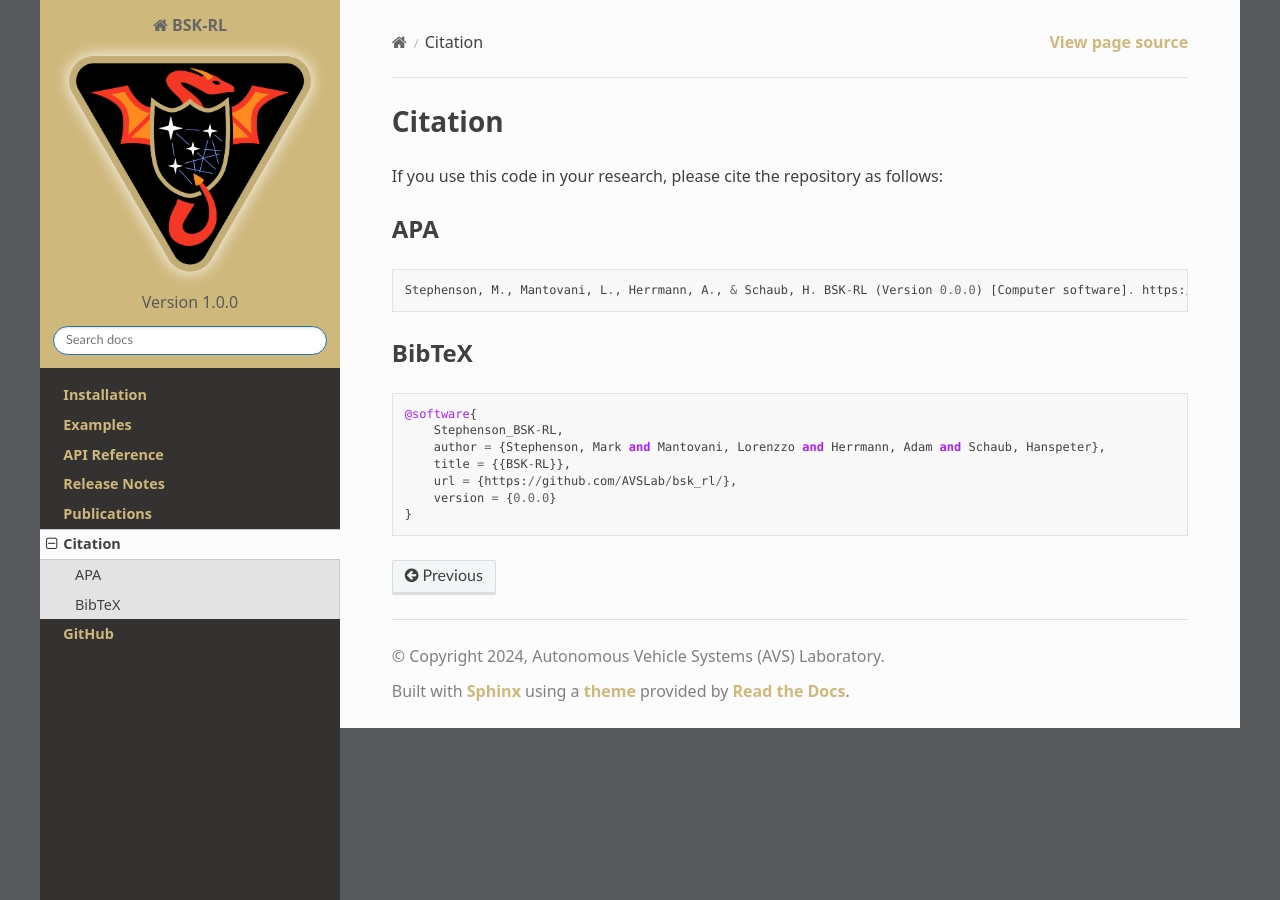
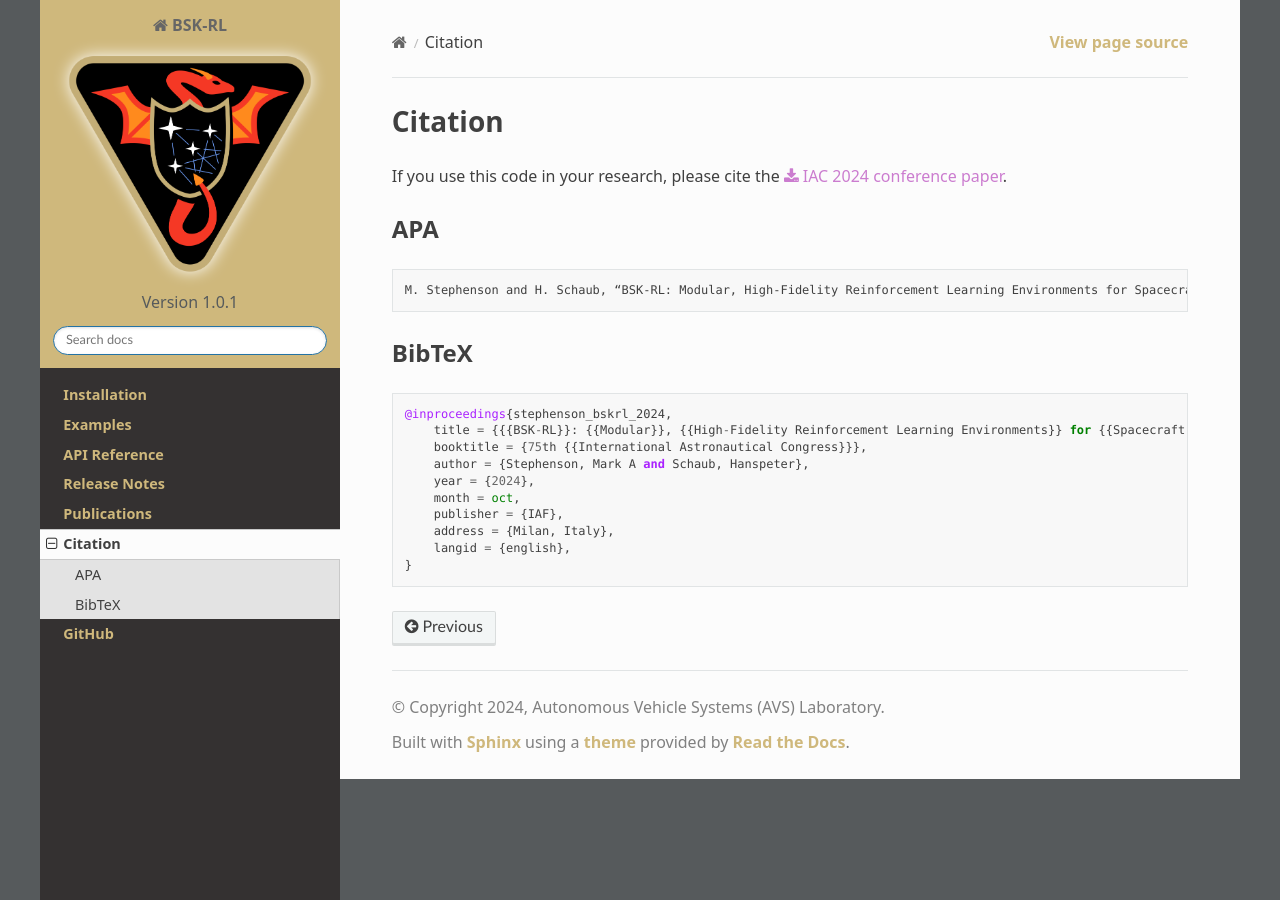
Before and after one commit to AVSLab/bsk_rl, a Sphinx documentation site: the page built from docs/source/citation.rst, in a window 1280 px wide. Built offline with Sphinx 7.4.7 and the Read the Docs theme 2.0.0, drawn with Linux system fonts in a browser that asks for light colours; pages that are not in the unit, such as notebooks, are missing from menus.

```diff
--- a/docs/source/citation.rst
+++ b/docs/source/citation.rst
@@ -1,21 +1,24 @@
 Citation
 ========
-If you use this code in your research, please cite the repository as follows:
+If you use this code in your research, please cite the :download:`IAC 2024 conference paper <_static/stephenson_bskrl_2024.pdf>`.
 
 APA
 ---
 .. code-block::
 
-   Stephenson, M., Mantovani, L., Herrmann, A., & Schaub, H. BSK-RL (Version 0.0.0) [Computer software]. https://github.com/AVSLab/bsk_rl/
+   M. Stephenson and H. Schaub, “BSK-RL: Modular, High-Fidelity Reinforcement Learning Environments for Spacecraft Tasking,” International Astronautical Congress, Milan, Italy, Oct. 14–18 2024.
 
 BibTeX
 ------
 .. code-block::
 
-    @software{
-        Stephenson_BSK-RL,
-        author = {Stephenson, Mark and Mantovani, Lorenzzo and Herrmann, Adam and Schaub, Hanspeter},
-        title = {{BSK-RL}},
-        url = {https://github.com/AVSLab/bsk_rl/},
-        version = {0.0.0}
+    @inproceedings{stephenson_bskrl_2024,
+        title = {{{BSK-RL}}: {{Modular}}, {{High-Fidelity Reinforcement Learning Environments}} for {{Spacecraft Tasking}}},
+        booktitle = {75th {{International Astronautical Congress}}},
+        author = {Stephenson, Mark A and Schaub, Hanspeter},
+        year = {2024},
+        month = oct,
+        publisher = {IAF},
+        address = {Milan, Italy},
+        langid = {english},
     }
--- a/docs/source/conf.py
+++ b/docs/source/conf.py
@@ -53,7 +53,7 @@ autodoc_default_options = {
 }
 autodoc_typehints = "both"
 # nbsphinx_execute = "never"
-nbsphinx_allow_errors = True
+nbsphinx_allow_errors = False
 
 # The language for content autogenerated by Sphinx. Refer to documentation
 # for a list of supported languages.
--- a/docs/source/index.rst
+++ b/docs/source/index.rst
@@ -27,6 +27,9 @@ environments for spacecraft tasking problems. It is built on top of
 simulation framework, making the simulation environments high-fidelity and computationally
 efficient. BSK-RL also includes a collection of utilities and examples
 for working with these environments.
+
+A whitepaper on the design philosophy behind BSK-RL and an examble use case can be
+:download:`downloaded here <_static/stephenson_bskrl_2024.pdf>`.
 
 Quickstart
 ----------
--- a/pyproject.toml
+++ b/pyproject.toml
@@ -4,7 +4,7 @@ build-backend = "setuptools.build_meta"
 
 [project]
 name = "bsk_rl"
-version = "1.0.0"
+version = "1.0.1"
 authors = [
     { name = "Adam Herrmann", email = "adam.herrmann@colorado.edu" },
     { name = "Mark Stephenson", email = "mark.a.stephenson@colorado.edu" },
```
Also changed, not shown: docs/source/release_notes.rst (+7 -1 lines), 5 other files.
